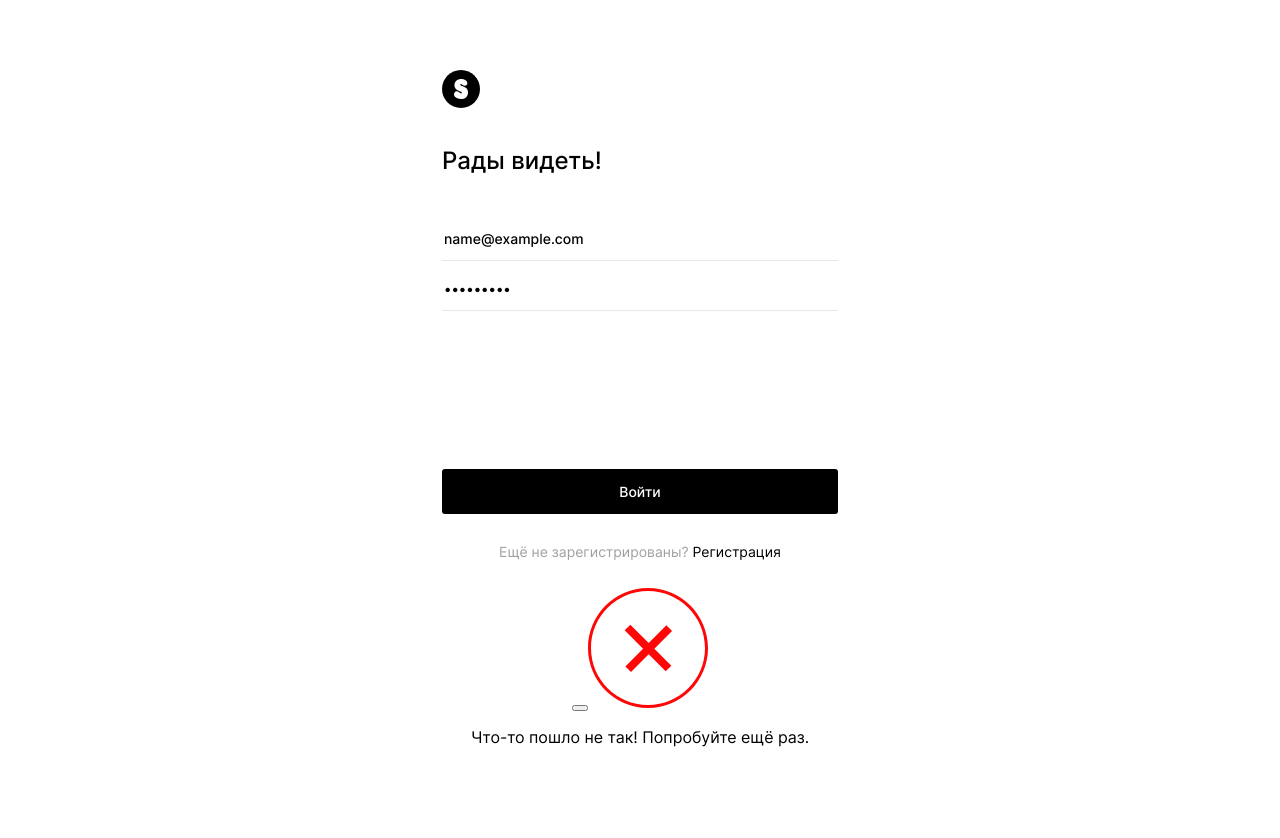
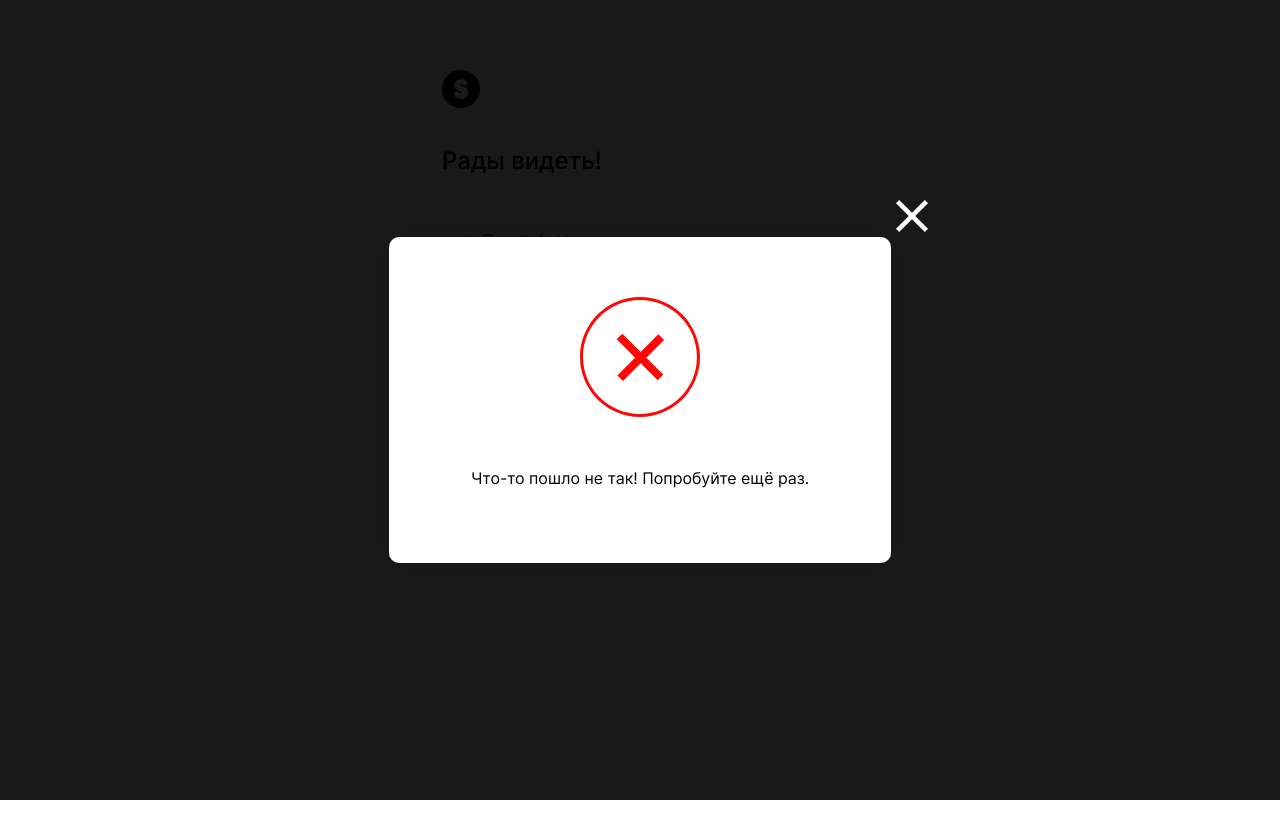
Before and after one commit to Olga-GSF/movies-explorer-frontend, a React (Create React App) app: page /sign-in in a window 1280 px wide. Both pictures are taken after typing "name@example.com", "Sample123" into the empty fields and a click on the button "Войти". Shown: the top 838 px of the page. Built offline with nearby package versions, Linux system fonts and the light colour scheme; no server answers.

Commit message:
Steps saved

```diff
--- a/src/components/App/App.css
+++ b/src/components/App/App.css
@@ -36,3 +36,4 @@
 @import url(../Profile/Profile.css);
 @import url(../FilterCheckbox/FilterCheckbox.css);
 @import url(../Movies/Preloader/Preloader.css);
+@import url(../InfoToolTip/InfoToolTip.css)
--- a/src/components/InfoToolTip/InfoToolTip.css
+++ b/src/components/InfoToolTip/InfoToolTip.css
@@ -0,0 +1,79 @@
+.infotool__popup {
+  display: flex;
+  position: fixed;
+  top: 0;
+  left: 0;
+  bottom: 0;
+  right: 0;
+  width: 100vw;
+  height: 100vh;
+  background: rgba(0, 0, 0, 0.9);
+  justify-content: center;
+  align-items: center;
+  visibility: hidden;
+  opacity:0;
+  transition: visibility .5s, opacity .5s ease;
+}
+
+.infotool__popup_is-open {
+  display: flex;
+  visibility: visible;
+  opacity: 1;
+  transition: visibility .5s, opacity .5s;
+}
+
+.infotool__content {
+  background: #FFFFFF;
+  box-shadow: 0px 0px 25px rgba(0, 0, 0, 0.15);
+  border-radius: 10px;
+  position: relative;
+  margin: 0;
+  max-width: 430px;
+  width: 100%;
+  margin: auto;
+  padding: 60px 36px;
+  text-align: center;
+}
+
+.infotool__button-close {
+  width: 32px;
+  height: 32px;
+  background-image: url(../../images/CloseIcon.svg);
+  background-position: center;
+  background-size: contain;
+  background-color: transparent;
+  border: none;
+  position: absolute;
+  top: -37px;
+  right: -37px;
+  transition: opacity 0.1s ease-out;
+}
+
+.infotool__button-close:hover {
+  opacity: 0.6;
+}
+
+.infotool__image {
+  width: 120px;
+  height: 120px;
+  margin-bottom: 32px;
+}
+
+@media screen and (max-width: 639px) {
+  .infotool__content  {
+    max-width: 280px;
+    max-height: 308px;
+    padding: 50px 18px;
+  }
+
+  .infotool__button-close {
+    width: 20px;
+    height: 20px;
+    top: -30px;
+    right: 0;
+  }
+}
+
+.infotool__message {
+
+}
--- a/src/components/InfoToolTip/InfoToolTip.js
+++ b/src/components/InfoToolTip/InfoToolTip.js
@@ -3,19 +3,19 @@ import UnionOk from '../../images/UnionOk.svg';
 
 function InfoTooltip({ isOpen, onClose, status }) {
   return (
-    <section className={`popup ${isOpen && 'popup_is-open'}`}>
-      <div className='popup__content_infotooltip'>
-        <button className='button popup__button-close' type='button' onClick={() => onClose(false)} aria-label="close" />
+    <section className={`infotool__popup ${isOpen && 'infotool__popup_is-open'}`}>
+      <div className='infotool__content'>
+        <button className='infotool__button-close' type='button' onClick={() => onClose(false)} aria-label="close" />
         {status ? (<>
-          <img src={`${UnionOk}`} alt="Успешная регистрация" className='popup__image-infotooltip' />
-          <p className='popup__message'>
+          <img src={`${UnionOk}`} alt="Успешная регистрация" className='infotool__image' />
+          <p className='infotool__message'>
             Вы успешно зарегистрировались!
           </p>
         </>)
           :
           (<>
-            <img src={`${UnionNo}`} alt="Что-то пошло не так" className='popup__tooltip-img' />
-            <p className='popup__message'>
+            <img src={`${UnionNo}`} alt="Что-то пошло не так" className='infotool__image' />
+            <p className='infotool__message'>
               Что-то пошло не так! Попробуйте ещё раз.
             </p>
           </>
--- a/src/components/Login/Login.js
+++ b/src/components/Login/Login.js
@@ -13,7 +13,7 @@ function Login(props) {
   const [isEmailError, setIsEmailError] = useState(false);
   const emailReg = /^(([^<>()[\]\\.,;:\s@"]+(\.[^<>()[\]\\.,;:\s@"]+)*)|(".+"))@((\[[0-9]{1,3}\.[0-9]{1,3}\.[0-9]{1,3}\.[0-9]{1,3}\])|(([a-zA-Z\-0-9]+\.)+[a-zA-Z]{2,}))$/;
   const history = useHistory();
-  const { setLoggedIn, setCurrentUser } = useContext(CurrentUserContext);
+  const { loggedIn, setLoggedIn, setCurrentUser } = useContext(CurrentUserContext);
   const [isInfoTooltipOpen, setInfoTooltipOpen] = useState(false);
   const [status, setStatus] = useState(false);
 
@@ -55,6 +55,7 @@ function Login(props) {
           localStorage.setItem('jwt', data.token);
           setCurrentUser(email)
           setLoggedIn(true);
+          localStorage.setItem('auth-status', loggedIn)
           history.push('/movies');
         }
       })
--- a/src/components/Movies/MoviesCard/MoviesCard.js
+++ b/src/components/Movies/MoviesCard/MoviesCard.js
@@ -1,7 +1,9 @@
 import React, { useState } from "react";
 // import { CurrentUserContext } from '../../../contexts/CurrentUserContext';
+import MainApi from "../../../utils/MainApi";
+import Movies from "../Movies";
 
-function MoviesCard({ nameRU, image, trailerLink, duration }) {
+function MoviesCard({ nameRU, image, trailerLink, duration, id, card }) {
   const [isSaved, setIsSaved] = useState(false);
   // const currentUser = React.useContext(CurrentUserContext)
 
@@ -11,6 +13,11 @@ function MoviesCard({ nameRU, image, trailerLink, duration }) {
     return hours + 'ч ' + minutes + 'м';
   };
 
+  const handleSave = (id) => {
+    MainApi.changeSaveMovieStatus(id)
+      .then(data => console.log(data));
+  }
+  console.log(card);
   return (
     <li className="movie__card">
       <div className="movie__title-wrap">
@@ -18,7 +25,10 @@ function MoviesCard({ nameRU, image, trailerLink, duration }) {
           <h2 className="movie__title">{nameRU}</h2>
           <p className="movie__duration">{getTimeFromMins(duration)}</p>
         </div>
-        <button onClick={() => setIsSaved(!isSaved)} type="button" aria-label="save" className={isSaved ? "movie__button-save movie__button-save_active" : "movie__button-save"}></button>
+        <button onClick={() => {
+          setIsSaved(!isSaved)
+          handleSave(id)
+        }} type="button" aria-label="save" className={isSaved ? "movie__button-save movie__button-save_active" : "movie__button-save"}></button>
 
       </div>
       <a className="movie__trailer-link" href={trailerLink}>
--- a/src/components/Movies/MoviesCardList/MoviesCardList.js
+++ b/src/components/Movies/MoviesCardList/MoviesCardList.js
@@ -20,10 +20,10 @@ function MoviesCardList() {
         if (data) {
           setIsLoad(true);
           setData(data);
+          console.log(data);
         }
       })
   }, [])
-
 
   useEffect(() => {
     const resizeW = () => changeDeviceSize(window.innerWidth);
@@ -45,7 +45,7 @@ function MoviesCardList() {
     <>
       <section className="movies">
         <ul className="movies__container">
-          {isLoad ? data.slice(0, cardsToShow).map((card, index) => <MoviesCard key={index} nameRU={card.nameRU} image={card.image} trailerLink={card.trailerLink} duration={card.duration} />) : <Preloader />}
+          {isLoad ? data.slice(0, cardsToShow).map((card, index) => <MoviesCard card={card} key={index} nameRU={card.nameRU} image={card.image} trailerLink={card.trailerLink} duration={card.duration} id={card.id} />) : <Preloader />}
         </ul>
         {isLoad && data.length > cardsToShow ? <button onClick={() => setCardsToShow(cardsToShow + cardsToAdd)} className="movies__button-more">Еще</button> : ''}
       </section>
--- a/src/components/Register/Register.js
+++ b/src/components/Register/Register.js
@@ -15,7 +15,9 @@ function Register(props) {
   const [isEmailError, setIsEmailError] = useState(false);
   const emailReg = /^(([^<>()[\]\\.,;:\s@"]+(\.[^<>()[\]\\.,;:\s@"]+)*)|(".+"))@((\[[0-9]{1,3}\.[0-9]{1,3}\.[0-9]{1,3}\.[0-9]{1,3}\])|(([a-zA-Z\-0-9]+\.)+[a-zA-Z]{2,}))$/;
   const history = useHistory();
-  const { setLoggedIn, setUserEmail } = useContext(CurrentUserContext);
+  const { loggedIn, setLoggedIn, setUserEmail } = useContext(CurrentUserContext);
+  // const [isInfoTooltipOpen, setInfoTooltipOpen] = useState(false);
+  // const [status, setStatus] = useState(false);
 
 
   function handlePasswordChange(evt) {
@@ -66,9 +68,27 @@ function Register(props) {
       .then(data => {
         console.log(data);
         if (data) {
-          setLoggedIn(true)
+          auth.login(email, password)
+            .then(dataAuth => {
+              console.log(data);
+              if (dataAuth.token) {
+                // setStatus(true);
+                localStorage.setItem('jwt', dataAuth.token);
+                // setCurrentUser(email)
+                // setLoggedIn(true);
+                // localStorage.setItem('auth-status', loggedIn)
+                history.push('/movies');
+              }
+            })
+            .catch((err) => {
+              // setStatus(false)
+              // setInfoTooltipOpen(true) //открываем попап InfoTooltip
+              console.log(err);
+            })
+          // setLoggedIn(true)
+          // localStorage.setItem('auth-status', loggedIn)
           // setInfoTooltipOpen(true)
-          history.push('/movies');
+          // history.push('/movies');
         }
       })
       .catch((err) => {
--- a/src/utils/MainApi.js
+++ b/src/utils/MainApi.js
@@ -20,6 +20,23 @@ class Api {
       'Content-Type': 'application/json',
     }
   }
+
+  changeSaveMovieStatus(id, data) {
+    return fetch(`${this._url}/movies`, {
+      method: 'POST',
+      headers: this._getHeaders(),
+      body: JSON.stringify({ id: id }),
+    })
+      .then(this._getJsonOrError)
+  }
+
+  //   deleteMovie(id) {
+  //   return fetch(`${this._url}/movies/${id}`, {
+  //     method: 'DELETE',
+  //     headers: this._getHeaders(),
+  //   })
+  //     .then(this._getJsonOrError)
+  // }
 
   // getInitialCards() {
   //   return fetch(`${this._url}/cards`, {
```
Also changed, not shown: src/components/Header/HeaderW/HeaderW.js (+4 -3 lines), src/utils/MoviesApi.js (+1 -7 lines), src/images/CloseIcon.svg (added).
